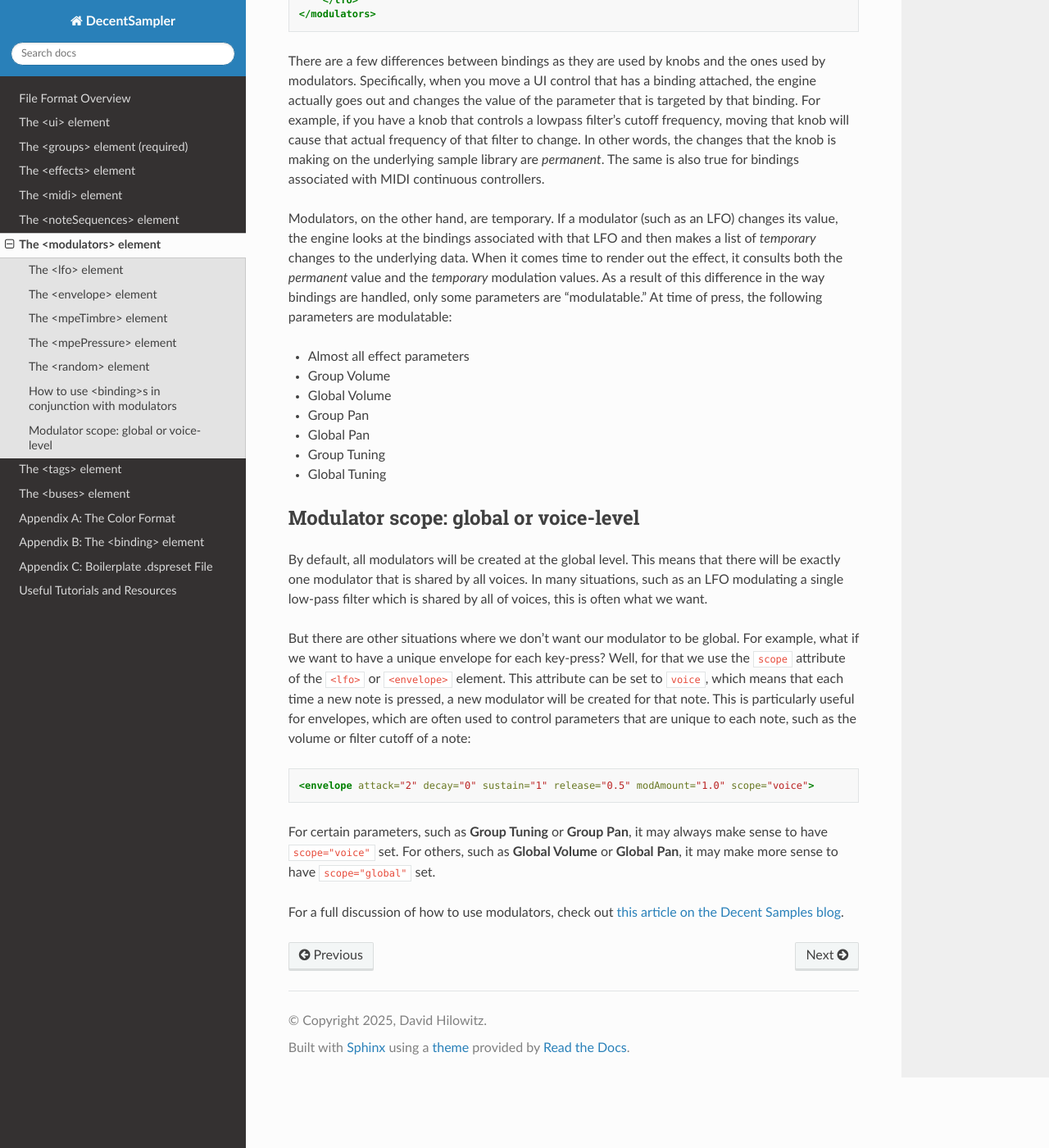
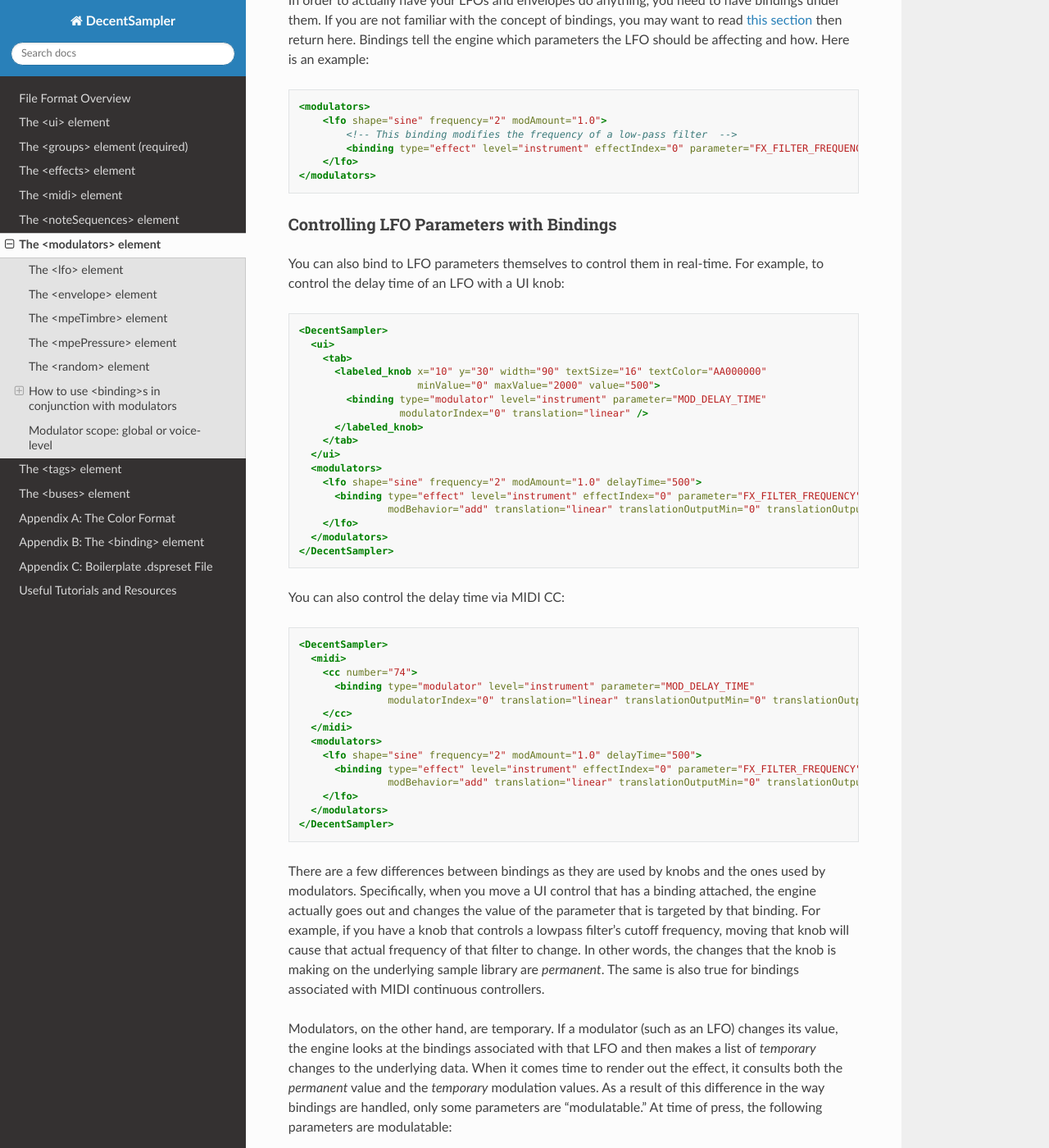
Before and after one commit to DecentSamples/DecentSampler-Developers-Guide, a Sphinx documentation site: the page built from docs/source/the-modulators-element.md, in a window 1280 px wide and 1400 px high, scrolled down 4316 px. Shown: the whole window at 82% size. Built offline with Sphinx 7.4.7 and the Read the Docs theme 3.1.0, drawn with Linux system fonts in a browser that asks for light colours; some of the changed text lies outside the part shown.

Commit message:
0000031: Delay parameter requirement for LFO modulation

````diff
--- a/docs/source/the-modulators-element.md
+++ b/docs/source/the-modulators-element.md
@@ -21,11 +21,20 @@
 </modulators>
 ```
 
+For an LFO with a 500ms delay before starting:
+
+```xml
+<modulators>
+  <lfo shape="sine" frequency="2" modAmount="1.0" delayTime="500"></lfo>
+</modulators>
+```
+
 This element has the following attributes:
 
 - **`shape`**: controls the oscillator shape. Possible values are `sine`, `square`, `saw`.
 - **`frequency`**: The speed of the LFO in cycles per second. For example, a value of 10 would mean that the waveform repeats ten times per second.
 - **`modAmount`**: This value between 0 and 1 controls how much the  modulation affects the things it is targeting. In conventional terms, this is like the modulation depth. Default value: 1.0.
+- **`delayTime`**: The time in milliseconds to wait before the LFO starts outputting signal. During this delay period, the LFO outputs zero. Default value: 0.0 (no delay).
 - **`scope`**: Whether or not this LFO exists for all notes or whether each keypress gets its own LFO. Possible values are `global` (default for LFOs) and `voice`. If `voice` is chosen, a new LFO is started each time a new note is pressed.
 - **`modBehavior`**: This attribute controls how the LFO affects the parameter it is targeting. Possible values are `add`, `multiply`, and `set`. If `add` is chosen, the LFO will add its value to the parameter it is targeting. If `multiply` is chosen, the LFO will multiply its value by the parameter it is targeting. If `set` is chosen, the LFO will set the parameter it is targeting to its value. Default value: `set`.
 
@@ -132,6 +141,49 @@
 </modulators>
 ```
 
+### Controlling LFO Parameters with Bindings
+
+You can also bind to LFO parameters themselves to control them in real-time. For example, to control the delay time of an LFO with a UI knob:
+
+```xml
+<DecentSampler>
+  <ui>
+    <tab>
+      <labeled_knob x="10" y="30" width="90" textSize="16" textColor="AA000000"
+                    minValue="0" maxValue="2000" value="500">
+        <binding type="modulator" level="instrument" parameter="MOD_DELAY_TIME"
+                 modulatorIndex="0" translation="linear" />
+      </labeled_knob>
+    </tab>
+  </ui>
+  <modulators>
+    <lfo shape="sine" frequency="2" modAmount="1.0" delayTime="500">
+      <binding type="effect" level="instrument" effectIndex="0" parameter="FX_FILTER_FREQUENCY"
+               modBehavior="add" translation="linear" translationOutputMin="0" translationOutputMax="2000.0" />
+    </lfo>
+  </modulators>
+</DecentSampler>
+```
+
+You can also control the delay time via MIDI CC:
+
+```xml
+<DecentSampler>
+  <midi>
+    <cc number="74">
+      <binding type="modulator" level="instrument" parameter="MOD_DELAY_TIME"
+               modulatorIndex="0" translation="linear" translationOutputMin="0" translationOutputMax="2000" />
+    </cc>
+  </midi>
+  <modulators>
+    <lfo shape="sine" frequency="2" modAmount="1.0" delayTime="500">
+      <binding type="effect" level="instrument" effectIndex="0" parameter="FX_FILTER_FREQUENCY"
+               modBehavior="add" translation="linear" translationOutputMin="0" translationOutputMax="2000.0" />
+    </lfo>
+  </modulators>
+</DecentSampler>
+```
+
 There are a few differences between bindings as they are used by knobs and the ones used by modulators. Specifically, when you move a UI control that has a binding attached, the engine actually goes out and changes the value of the parameter that is targeted by that binding. For example, if you have a knob that controls a lowpass filter's cutoff frequency, moving that knob will cause that actual frequency of that filter to change. In other words, the changes that the knob is making on the underlying sample library are _permanent_. The same is also true for bindings associated with MIDI continuous controllers.
 
 Modulators, on the other hand, are temporary. If a modulator (such as an LFO) changes its value, the engine looks at the bindings associated with that LFO and then makes a list of _temporary_ changes to the underlying data. When it comes time to render out the effect, it consults both the _permanent_ value and the _temporary_ modulation values. As a result of this difference in the way bindings are handled, only some parameters are "modulatable." At time of press, the following parameters are modulatable:
````
Also changed, not shown: docs/source/appendix-b-the-binding-element.md (+1 -0 lines).
